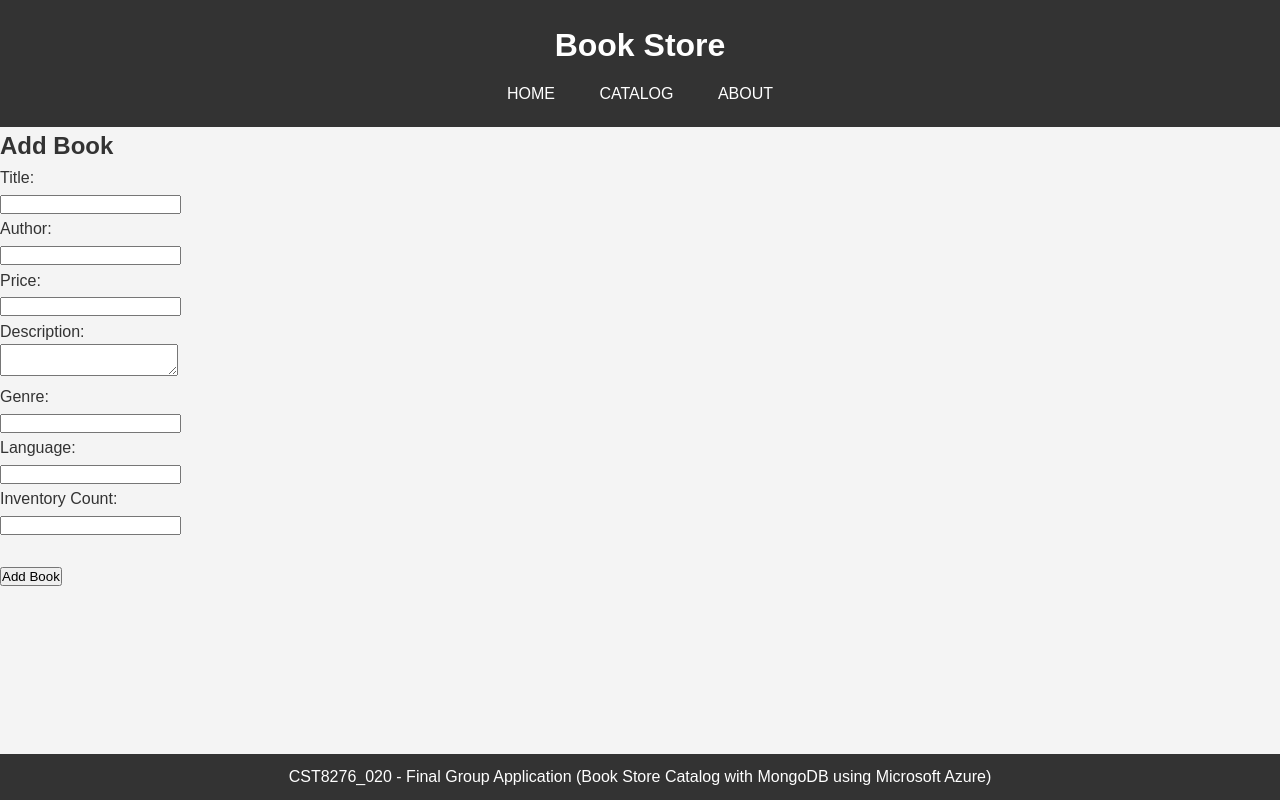
After one commit to alkomij/Book-Collection-Using-PyMongo, a Flask app: template templates/add-book.htm in a window 1280 px wide. The commit adds this page. Run offline with Flask 2, Linux system fonts and the light colour scheme; the template is opened without the code that fills it, so the values that code supplies are empty; some libraries are stand-ins or nearby versions.

Commit message:
modified:   main.py 	modified:   models/book.py 	modified:   templates/about.html 	new file:   templates/add-book.htm 	modified:   templates/catalog-list.html 	modified:   templates/home.html

```diff
--- a/main.py
+++ b/main.py
@@ -1,11 +1,15 @@
 # Author: Hasan Siddiqui
 # Version: 1.0
 # Date: Mar 22, 2024
+from models.book import Book
+from flask import Flask, jsonify
+from flask_pymongo import PyMongo
 from flask import render_template
-from flask import Flask, jsonify
 from flask_cors import CORS
 from flask_mongoengine import MongoEngine
 from dotenv import load_dotenv
+from flask import Flask, render_template, request, redirect, url_for
+from pymongo import MongoClient
 import os
 
 # Load environment variables
@@ -18,11 +22,19 @@ app = Flask(__name__)
 CORS(app)
 
 # Database connection
+app.config["MONGO_URI"] = "mongodb+srv://dbUser:dbUserPassword@bookstoreapp-dev.21suk3u.mongodb.net/"
 app.config['MONGODB_SETTINGS'] = {
-    'host': os.getenv('MONGODB_URI')
+    'db': 'bookstoreapp-dev',
+    'host': 'mongodb+srv://dbUser:dbUserPassword@bookstoreapp-dev.21suk3u.mongodb.net/',
+    'port': 27017
 }
+# MongoDB connection
+client = MongoClient("mongodb://localhost:27017/")
+db = client["bookstore"]
+collection = db["books"]
+
 db = MongoEngine(app)
-
+mongo = PyMongo(app)
 # Import routers
 from routes.book_routes import book_routes
 from routes.user_routes import user_routes
@@ -41,9 +53,36 @@ def home():
 # Additional routes for other pages
 @app.route('/catalog')
 def catalog():
+    books = Book.objects()
+    print(books)
     # Assuming you have a catalog.html in your templates directory
-    return render_template("catalog-list.html")
+    return render_template("catalog-list.html", books=books)
 
+@app.route('/add_book', methods=['POST'])
+def add_book():
+   if request.method == 'POST':
+        title = request.form['title']
+        author = request.form['author']
+        price = request.form['price']
+        description = request.form['description']
+        genre = request.form['genre']
+        language = request.form['language']
+        inventory_count = request.form['inventoryCount']
+
+        # Insert book into MongoDB
+        book = {
+            'title': title,
+            'author': author,
+            'price': float(price),
+            'description': description,
+            'genre': genre.split(','),
+            'language': language,
+            'inventory_count': int(inventory_count)
+        }
+        collection.insert_one(book)
+
+        return redirect(url_for('index'))
+        return 'Error: Invalid Request'  # Return a valid response if request method is not POST
 @app.route('/about')
 def about():
     # Assuming you have an about.html in your templates directory
--- a/models/book.py
+++ b/models/book.py
@@ -5,6 +5,7 @@
 from mongoengine import Document, StringField, ListField, FloatField, IntField
 
 class Book(Document):
+    bookId = StringField(required=True)
     title = StringField(required=True)
     author = StringField(required=True)
     genre = ListField(StringField())
--- /dev/null
+++ b/templates/add-book.htm
@@ -0,0 +1,51 @@
+<!DOCTYPE html>
+<html lang="en">
+<head>
+    <meta charset="UTF-8">
+    <title>Add Book</title>
+    <link rel="stylesheet" href="{{ url_for('static', filename='css/style.css') }}">
+</head>
+<body>
+
+<header>
+    <div class="container">
+        <h1>Book Store</h1>
+        <nav>
+            <ul>
+                <li><a href="{{ url_for('home') }}">Home</a></li>
+                <li><a href="{{ url_for('catalog') }}">Catalog</a></li>
+                <li><a href="{{ url_for('about') }}">About</a></li>
+            </ul>
+        </nav>
+    </div>
+</header>
+
+<div class="container">
+    <h2>Add Book</h2>
+    <form action="{{ url_for('add_book') }}" method="post">
+        <label for="title">Title:</label><br>
+        <input type="text" id="title" name="title"><br>
+        <label for="author">Author:</label><br>
+        <input type="text" id="author" name="author"><br>
+        <label for="price">Price:</label><br>
+        <input type="text" id="price" name="price"><br>
+        <label for="description">Description:</label><br>
+        <textarea id="description" name="description"></textarea><br>
+        <label for="genre">Genre:</label><br>
+        <input type="text" id="genre" name="genre"><br>
+        <label for="language">Language:</label><br>
+        <input type="text" id="language" name="language"><br>
+        <label for="inventoryCount">Inventory Count:</label><br>
+        <input type="text" id="inventoryCount" name="inventoryCount"><br><br>
+        <button type="submit">Add Book</button>
+    </form>
+</div>
+
+<footer>
+    <div class="container">
+        <p>CST8276_020 - Final Group Application (Book Store Catalog with MongoDB using Microsoft Azure)</p>
+    </div>
+</footer>
+
+</body>
+</html>
--- a/templates/home.html
+++ b/templates/home.html
@@ -23,6 +23,7 @@
     <div id="welcome" class="container">
         <h2>Welcome to our Book Store!</h2>
         <p>Explore our vast collection of books from various genres. Find your next read with us!</p>
+        <p>Our project aims to revolutionize book cataloging and user access for bookstores and libraries by leveraging MongoDB and Python. By addressing common challenges such as data inaccuracy, slow access speeds, data volume issues, and user access limitations, we propose a comprehensive solution that encompasses database setup, data model design, Python integration, and performance optimization. Through the demonstration of MongoDB's capabilities in handling large volumes of data, ensuring data consistency, and providing efficient access, we aim to showcase the scalability, reliability, and flexibility of our solution. With a meticulous work plan in place, our team is committed to delivering a robust web catalog application that meets the evolving needs of modern bookstores and libraries, ultimately enhancing the user experience and streamlining book management processes.</p>
         <div class="catalog-button">
             <a href="catalog-list.html" class="button">Browse Catalog</a>
         </div>
```
Also changed, not shown: templates/about.html (+7 -7 lines), templates/catalog-list.html (+11 -17 lines).
